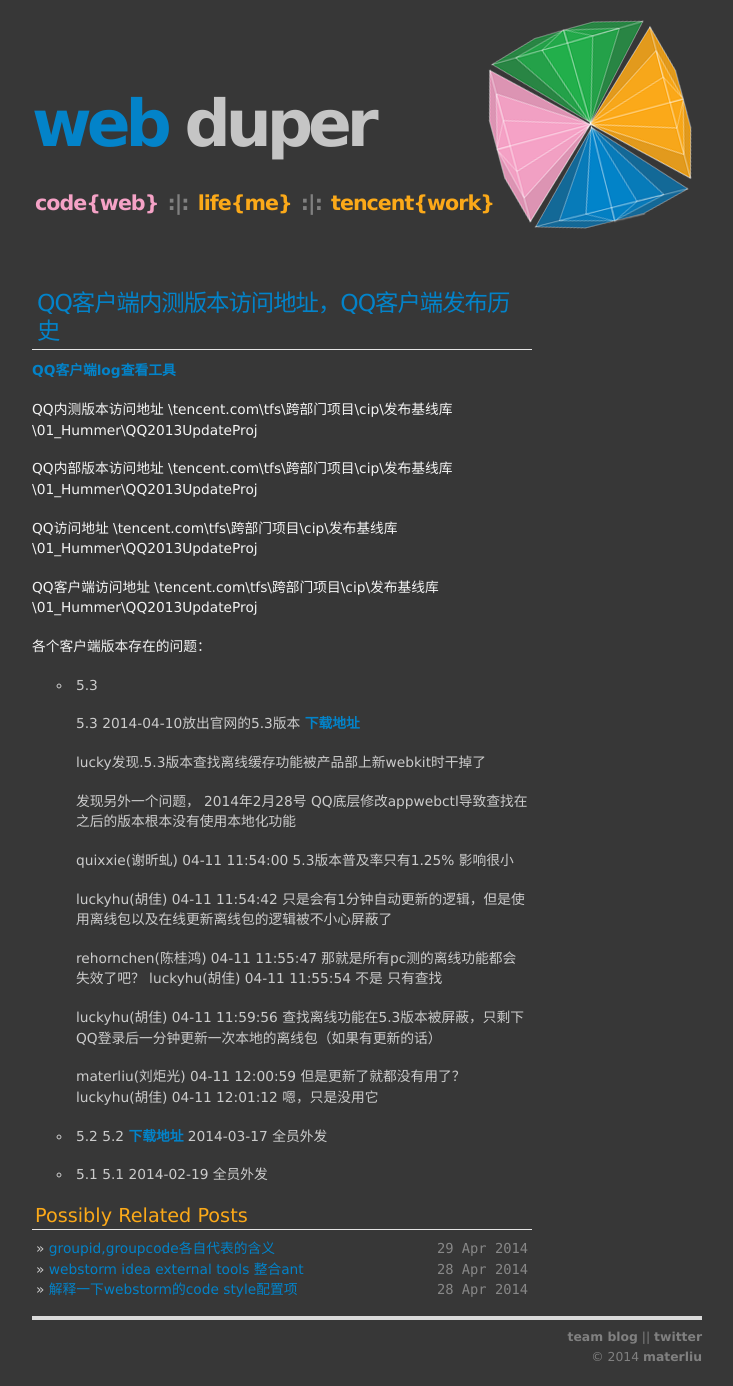
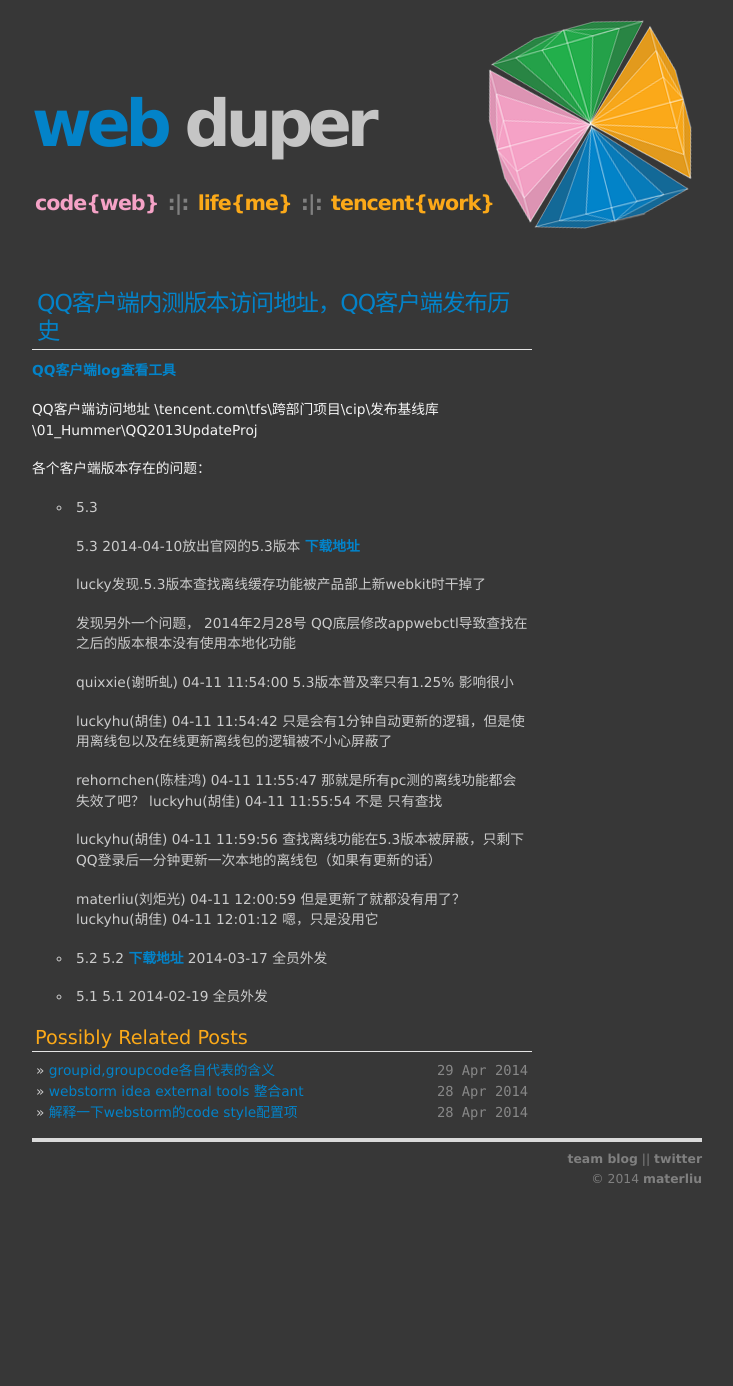
Before and after one commit to materliu/materliu.github.io, a Jekyll site: the page built from all/tencent/_posts/2014-04-10-QQ客户端版本访问地址.md, in a window 1280 px wide. Shown: the whole page, without its empty margins (273-1006 px from the left). Built offline with Jekyll 4.4.1, drawn with Linux system fonts in a browser that asks for light colours; Markdown is read by kramdown in place of the engine named in the settings; after the commit the page ends 1208 px from its top, so only the background shows below that.

Commit message:
delete the redundant code !

```diff
--- a/all/tencent/_posts/2014-04-10-QQ客户端版本访问地址.md
+++ b/all/tencent/_posts/2014-04-10-QQ客户端版本访问地址.md
@@ -6,12 +6,6 @@
 ## QQ客户端内测版本访问地址，QQ客户端发布历史
 
 [QQ客户端log查看工具](/attachments/2014-04-25-LogViewer.exe)
-
-QQ内测版本访问地址 \\tencent.com\tfs\跨部门项目\cip\发布基线库\01_Hummer\QQ2013UpdateProj
-
-QQ内部版本访问地址 \\tencent.com\tfs\跨部门项目\cip\发布基线库\01_Hummer\QQ2013UpdateProj
-
-QQ访问地址 \\tencent.com\tfs\跨部门项目\cip\发布基线库\01_Hummer\QQ2013UpdateProj
 
 QQ客户端访问地址 \\tencent.com\tfs\跨部门项目\cip\发布基线库\01_Hummer\QQ2013UpdateProj
 
```
